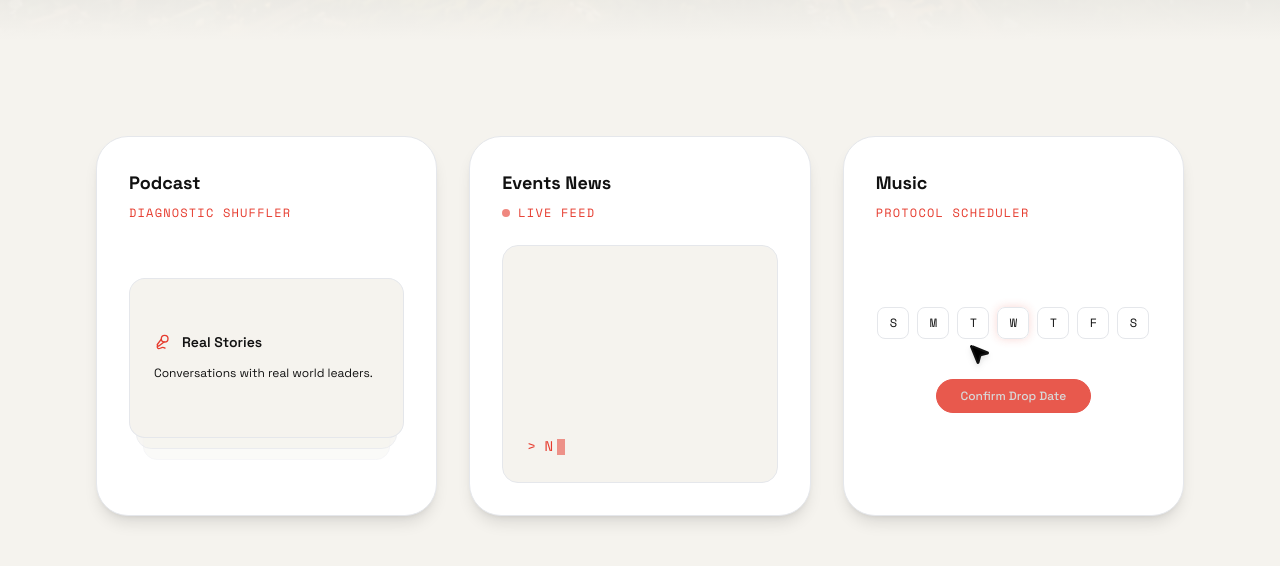
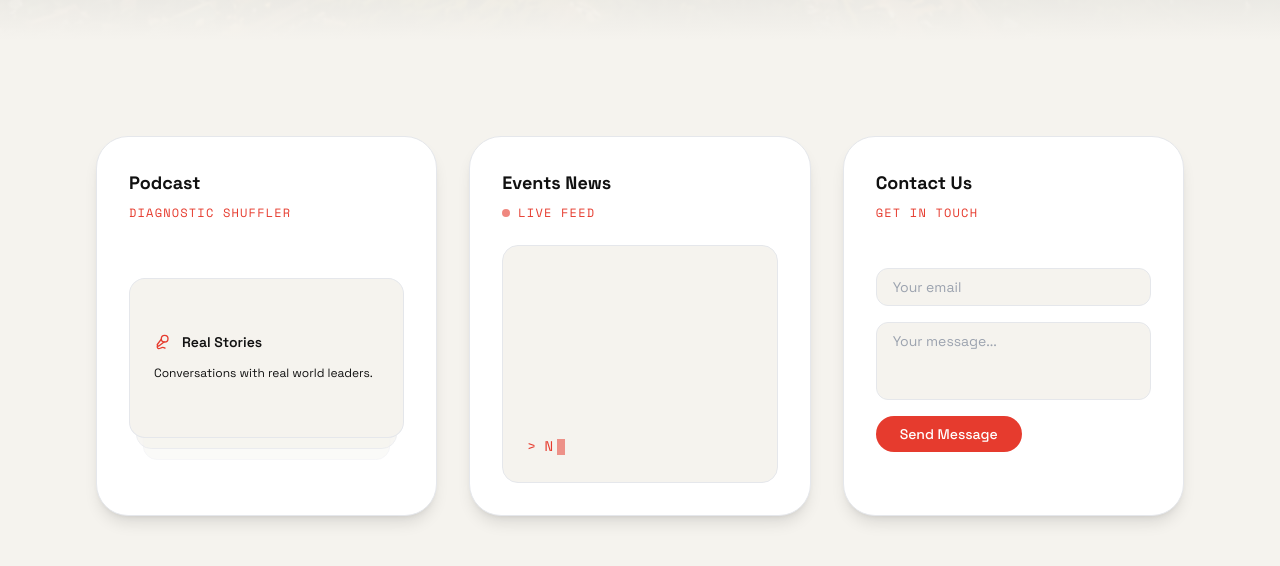
Before and after one commit to thetgbraze/thecreativegenius, a React (Vite) app: page / in a window 1280 px wide. Shown: the part 760-1326 px from the top of the page. Built offline with nearby package versions, Linux system fonts and the light colour scheme.

Commit message:
5 UI improvements: footer colors, hero contrast, YouTube links, contact form, protocol blur fix

```diff
--- a/src/App.jsx
+++ b/src/App.jsx
@@ -156,8 +156,8 @@ const Hero = () => {
 
       <div className="relative z-10 max-w-4xl">
         <h1 className="flex flex-col gap-2">
-          <span className="hero-text font-heading font-bold text-4xl md:text-6xl text-textMain tracking-tight">Fuel the grind.</span>
-          <span className="hero-text font-drama italic text-6xl md:text-[9rem] text-accent leading-none tracking-tight -ml-2">Focus is superpower.</span>
+        <span className="hero-text font-heading font-bold text-4xl md:text-6xl text-textMain tracking-tight">Fuel the grind.</span>
+          <span className="hero-text font-drama italic text-6xl md:text-[9rem] text-accent font-black leading-none tracking-tight -ml-2" style={{textShadow:'0 2px 30px rgba(230,59,46,0.4)'}}>Focus is superpower.</span>
         </h1>
         <p className="hero-text font-data text-textMain/70 mt-6 max-w-2xl text-sm md:text-base leading-relaxed">
           The Creative Genius is a backstage pass to real stories, focused hustle, and unfiltered growth. Where purpose meets process.
@@ -193,7 +193,7 @@ const FeaturePodcastCard = () => {
   }, []);
 
   return (
-    <div id="podcast" className="bg-surfaceCard border border-textMain/10 rounded-[2rem] p-8 h-[380px] relative overflow-hidden flex flex-col items-center justify-center shadow-lg">
+    <div id="podcast" onClick={() => window.open('https://www.youtube.com/@TheCreativeGenius','_blank')} className="bg-surfaceCard border border-textMain/10 rounded-[2rem] p-8 h-[380px] relative overflow-hidden flex flex-col items-center justify-center shadow-lg cursor-pointer group">
       <div className="absolute top-8 left-8">
         <h3 className="font-heading font-bold text-lg text-textMain">Podcast</h3>
         <p className="font-data text-xs text-accent mt-2 uppercase tracking-widest">Diagnostic Shuffler</p>
@@ -268,63 +268,50 @@ const FeatureEventsCard = () => {
   );
 };
 
-const FeatureMusicCard = () => {
-  const days = ['S', 'M', 'T', 'W', 'T', 'F', 'S'];
-  const [activeDay, setActiveDay] = useState(null);
-  const cursorRef = useRef(null);
+const ContactCard = () => {
+  const [form, setForm] = useState({ email: '', message: '' });
+  const [sent, setSent] = useState(false);
 
-  useEffect(() => {
-    const ctx = gsap.context(() => {
-      const tl = gsap.timeline({ repeat: -1, repeatDelay: 1 });
-
-      tl.to(cursorRef.current, {
-        x: 130, y: 75, duration: 1, ease: "power2.inOut"
-      });
-      tl.to(cursorRef.current, { scale: 0.8, duration: 0.1 });
-      tl.add(() => setActiveDay(3));
-      tl.to(cursorRef.current, { scale: 1, duration: 0.1 });
-
-      tl.to(cursorRef.current, {
-        x: 70, y: 160, duration: 1, delay: 0.5, ease: "power2.inOut"
-      });
-      tl.to(cursorRef.current, { scale: 0.8, duration: 0.1 });
-      tl.to(cursorRef.current, { scale: 1, duration: 0.1 });
-
-      tl.to(cursorRef.current, {
-        x: -50, y: -50, duration: 1, delay: 0.5,
-        onStart: () => setActiveDay(null)
-      });
-    });
-    return () => ctx.revert();
-  }, []);
+  const handleSubmit = (e) => {
+    e.preventDefault();
+    setSent(true);
+    setTimeout(() => setSent(false), 3000);
+    setForm({ email: '', message: '' });
+  };
 
   return (
-    <div id="music" className="bg-surfaceCard border border-textMain/10 rounded-[2rem] p-8 h-[380px] relative overflow-hidden flex flex-col justify-between shadow-lg">
+    <div id="contact" className="bg-surfaceCard border border-textMain/10 rounded-[2rem] p-8 h-[380px] relative overflow-hidden flex flex-col justify-between shadow-lg">
       <div>
-        <h3 className="font-heading font-bold text-lg text-textMain">Music</h3>
-        <p className="font-data text-xs text-accent mt-2 uppercase tracking-widest">Protocol Scheduler</p>
+        <h3 className="font-heading font-bold text-lg text-textMain">Contact Us</h3>
+        <p className="font-data text-xs text-accent mt-2 uppercase tracking-widest">Get In Touch</p>
       </div>
-
-      <div className="relative w-full flex-1 flex flex-col justify-center items-center select-none pt-4">
-        <div className="flex gap-2 mb-10 relative">
-          {days.map((d, i) => (
-            <div
-              key={i}
-              className={`w-8 h-8 rounded-lg flex items-center justify-center font-data text-xs border transition-colors duration-300 ${activeDay === i ? 'bg-accent/10 border-accent/50 text-textMain shadow-[0_0_10px_rgba(230,59,46,0.2)]' : 'bg-background/50 text-textMain/40 border-textMain/10'}`}
-            >
-              {d}
-            </div>
-          ))}
-
-          <div ref={cursorRef} className="absolute -left-10 -top-10 z-20 pointer-events-none drop-shadow-md">
-            <MousePointer2 size={24} className="text-textMain fill-black dark:fill-white" />
-          </div>
+      {sent ? (
+        <div className="flex-1 flex items-center justify-center">
+          <p className="font-heading text-accent text-lg font-bold">Message sent! ✓</p>
         </div>
-
-        <div className={`px-6 py-2 rounded-full border text-xs font-heading font-medium transition-colors duration-300 ${activeDay !== null ? 'bg-accent text-white border-accent' : 'bg-background border-textMain/10 text-textMain/50'}`}>
-          Confirm Drop Date
-        </div>
-      </div>
+      ) : (
+        <form onSubmit={handleSubmit} className="flex flex-col gap-4 mt-4 flex-1 justify-center">
+          <input
+            type="email"
+            required
+            placeholder="Your email"
+            value={form.email}
+            onChange={e => setForm(f => ({ ...f, email: e.target.value }))}
+            className="w-full bg-background border border-textMain/10 rounded-xl px-4 py-2 font-heading text-sm text-textMain placeholder:text-textMain/30 focus:outline-none focus:border-accent transition-colors"
+          />
+          <textarea
+            required
+            placeholder="Your message..."
+            value={form.message}
+            onChange={e => setForm(f => ({ ...f, message: e.target.value }))}
+            rows={3}
+            className="w-full bg-background border border-textMain/10 rounded-xl px-4 py-2 font-heading text-sm text-textMain placeholder:text-textMain/30 focus:outline-none focus:border-accent transition-colors resize-none"
+          />
+          <button type="submit" className="btn-accent py-2 px-6 text-sm self-start">
+            <span>Send Message</span>
+          </button>
+        </form>
+      )}
     </div>
   );
 };
@@ -335,7 +322,7 @@ const Features = () => {
       <div className="max-w-7xl mx-auto grid grid-cols-1 md:grid-cols-3 gap-8">
         <FeaturePodcastCard />
         <FeatureEventsCard />
-        <FeatureMusicCard />
+        <ContactCard />
       </div>
     </section>
   );
@@ -387,13 +374,13 @@ const Protocol = () => {
         if (i === cards.length - 1) return;
 
         gsap.to(card, {
-          scale: 0.9,
-          opacity: 0.5,
-          filter: 'blur(20px)',
+          scale: 0.95,
+          opacity: 0.6,
+          filter: 'blur(4px)',
           scrollTrigger: {
             trigger: cards[i + 1],
-            start: 'top bottom',
-            end: 'top top',
+            start: 'top 80%',
+            end: 'top 20%',
             scrub: true,
           }
         });
@@ -462,9 +449,9 @@ const CTA = () => {
           <a href="https://www.youtube.com/@TheCreativeGenius" target="_blank" rel="noreferrer" className="btn-accent text-lg px-8 py-4 w-full md:w-auto">
             <span>Subscribe Now</span>
           </a>
-          <button className="bg-transparent border border-textMain/20 hover:border-textMain/50 text-textMain font-heading font-medium rounded-full text-lg px-8 py-4 transition-colors">
+          <a href="https://www.youtube.com/@TheCreativeGenius" target="_blank" rel="noreferrer" className="bg-transparent border border-textMain/20 hover:border-textMain/50 text-textMain font-heading font-medium rounded-full text-lg px-8 py-4 transition-colors text-center">
             Support the Team
-          </button>
+          </a>
         </div>
     </section>
   );
@@ -505,7 +492,11 @@ const Footer = () => {
 
       <div className="max-w-7xl mx-auto pt-8 border-t border-textMain/10 text-center md:text-left flex flex-col md:flex-row justify-between items-center text-xs font-data text-textMain/50">
         <p>© 2026 The Creative Genius. All rights reserved.</p>
-        <p className="mt-4 md:mt-0 uppercase tracking-widest">built by braze.inc with a raw precision</p>
+        <p className="mt-4 md:mt-0 uppercase tracking-widest">
+          <span className="text-accent">built by </span>
+          <span>braze.inc</span>
+          <span className="text-accent"> with a raw precision</span>
+        </p>
       </div>
     </footer>
   );
```
